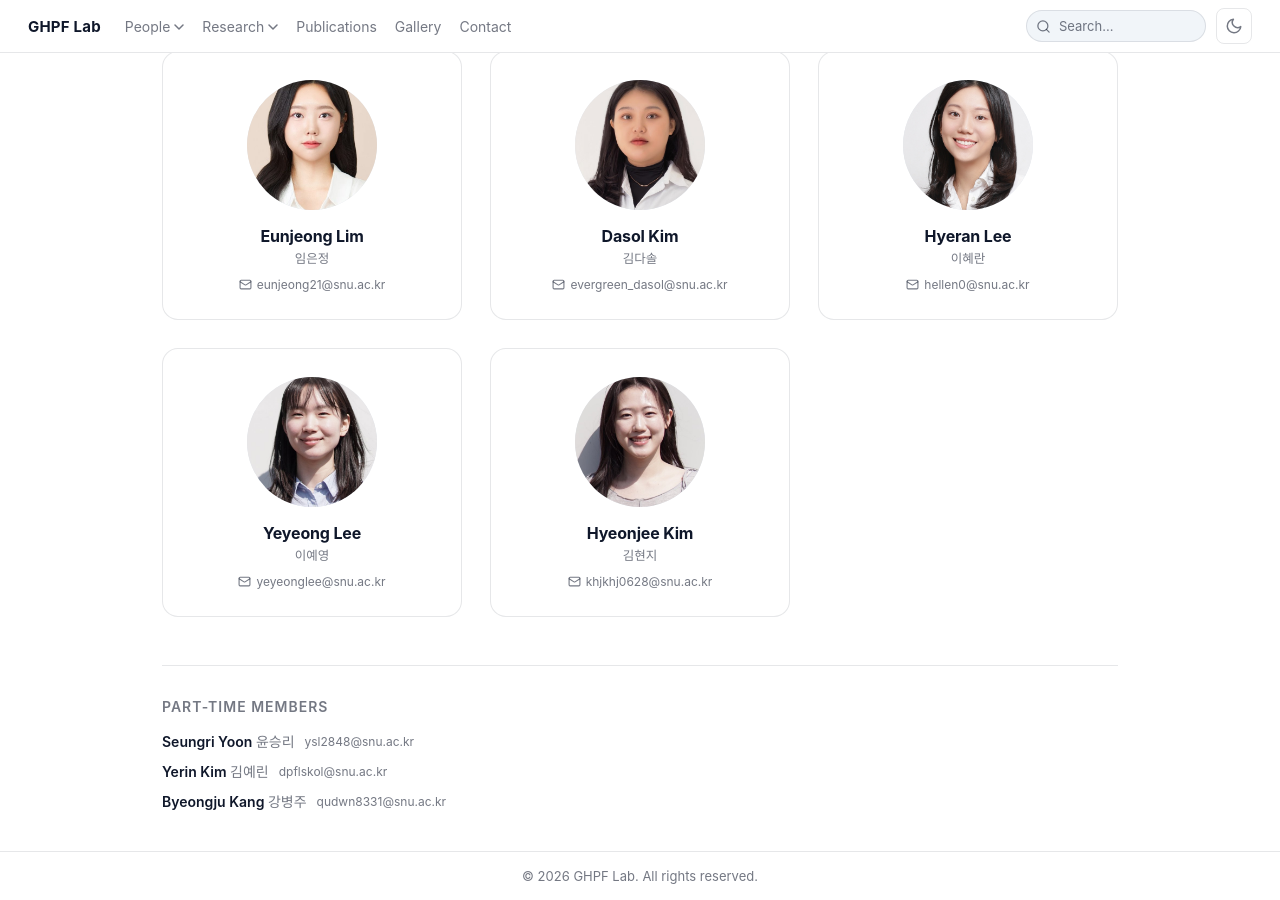
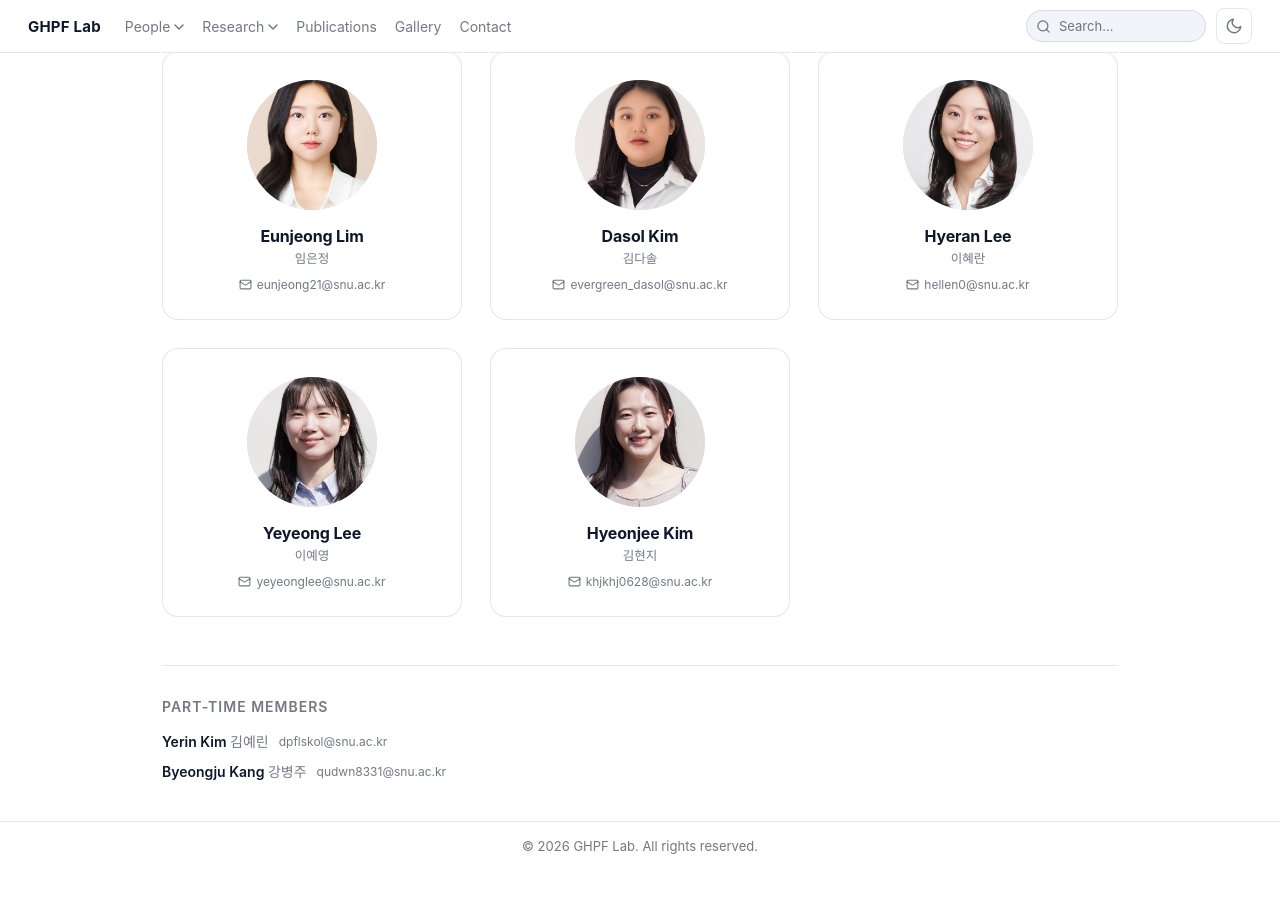
Before and after one commit to snughpf-alt/ghpf-lab-web-final-2, a Jekyll site: the page built from people/phd.md, in a window 1280 px wide and 900 px high, scrolled down 779 px. Built offline with Jekyll 4.4.1, drawn with Linux system fonts in a browser that asks for light colours; some web fonts are replaced; after the commit the page ends 1649 px from its top, so only the background shows below that.

Commit message:
Move Seungri Yoon from PhD to Alumni

```diff
--- a/_data/team.yml
+++ b/_data/team.yml
@@ -62,10 +62,6 @@ phd_students:
   name_en: Eunjeong Lim
   email: eunjeong21@snu.ac.kr
   photo: assets/img/team/lim-eunjeong.jpg
-- name: 윤승리
-  name_en: Seungri Yoon
-  email: ysl2848@snu.ac.kr
-  photo: assets/img/team/yoon-seungri.svg
 - name: 김다솔
   name_en: Dasol Kim
   email: evergreen_dasol@snu.ac.kr
@@ -157,3 +153,6 @@ alumni:
   name_en: Hamin Yoon
   note: Macrogen Europe, Netherlands
   photo: assets/img/team/Hamin-Yoon.jpg
+- name: 윤승리
+  name_en: Seungri Yoon
+  photo: assets/img/team/yoon-seungri.svg
```
